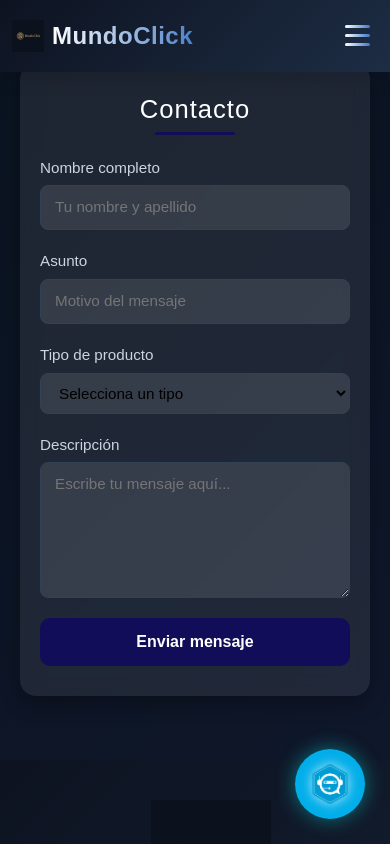
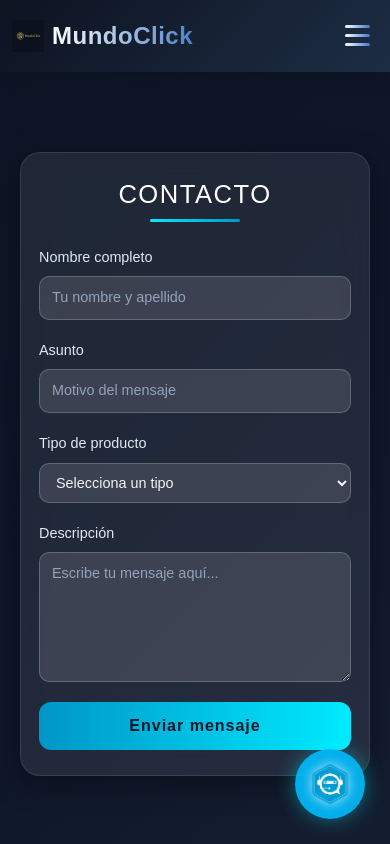
Before and after one commit to KarimSalim1/ReactMundoClick, a React (Vite) app: page /contact in a window 390 px wide. Shown: the top 844 px of the page. Built offline with nearby package versions, Linux system fonts and the light colour scheme; no server answers.

Commit message:
ordenando style y agregando el buscador de productos

```diff
--- a/src/components/Navigate.jsx
+++ b/src/components/Navigate.jsx
@@ -22,7 +22,6 @@ export const Navigate = () => {
                 <Navbar.Collapse id="basic-navbar-nav">
                     <Nav className="ms-auto">
                         <NavLink to="/" className="nav-link-custom">Inicio</NavLink>
-                        <NavLink to="/category" className="nav-link-custom">Categorías</NavLink>
                         <NavLink to="/aboutUsPage" className="nav-link-custom">Acerca de Nosotros</NavLink>
                         <NavLink to="/contact" className="nav-link-custom">Contacto</NavLink>
                     </Nav>
--- a/src/styles/AboutUsPage.css
+++ b/src/styles/AboutUsPage.css
@@ -48,7 +48,7 @@ h3 {
 
 /* SECCIÓN ACERCA DE NOSOTROS */
 .acercaNosotros {
-    padding: 7rem 1.5rem;
+    padding: 4rem 1.5rem;
     text-align: center;
 }
 
@@ -167,6 +167,9 @@ hr {
 
 /* RESPONSIVE */
 @media (max-width: 500px) {
+    .acercaNosotros {
+        padding: 1rem 1rem;
+    }
     h1 {
         font-size: 2rem;
     }
--- a/src/styles/Contact.css
+++ b/src/styles/Contact.css
@@ -1,46 +1,70 @@
-
+/* === SECCIÓN PRINCIPAL === */
 #contact-page {
   display: flex;
   justify-content: center;
   align-items: center;
-  min-height: 90vh;
-  background: linear-gradient(135deg, #0a1320, #0f172a);
+  min-height: 110vh;
+  background: linear-gradient(135deg, #0a1320, #0f172a, #1e293b);
+  background-size: 200% 200%;
+  animation: fondoAnimado 8s ease infinite;
   padding: 40px 20px;
   font-family: "Poppins", sans-serif;
 }
 
+@keyframes fondoAnimado {
+  0% { background-position: 0% 50%; }
+  50% { background-position: 100% 50%; }
+  100% { background-position: 0% 50%; }
+}
+
+/* === CONTENEDOR === */
 #contact-section {
   background: rgba(255, 255, 255, 0.08);
-  border-radius: 16px;
-  backdrop-filter: blur(10px);
-  box-shadow: 0 8px 20px rgba(0, 0, 0, 0.3);
-  padding: 40px 30px;
+  border-radius: 20px;
+  backdrop-filter: blur(12px);
+  box-shadow: 0 8px 30px rgba(0, 0, 0, 0.4);
+  padding: 45px 35px;
   width: 100%;
   max-width: 600px;
   animation: aparecer 0.8s ease;
+  border: 1px solid rgba(255, 255, 255, 0.1);
 }
 
+@keyframes aparecer {
+  from {
+    opacity: 0;
+    transform: translateY(20px);
+  }
+  to {
+    opacity: 1;
+    transform: translateY(0);
+  }
+}
+
+/* === TÍTULO === */
 #contact-title {
   text-align: center;
-  font-size: 2rem;
+  font-size: 2.3rem;
   color: #ffffff;
-  margin-bottom: 30px;
-  letter-spacing: 1px;
+  margin-bottom: 35px;
+  letter-spacing: 1.5px;
+  text-transform: uppercase;
   position: relative;
 }
 
 #contact-title::after {
   content: "";
   position: absolute;
-  bottom: -8px;
+  bottom: -10px;
   left: 50%;
   transform: translateX(-50%);
-  width: 80px;
+  width: 90px;
   height: 3px;
-  background-color: #120d58;
+  background: linear-gradient(90deg, #00eaff, #0096c7);
   border-radius: 2px;
 }
 
+/* === CAMPOS === */
 .contact-field {
   display: flex;
   flex-direction: column;
@@ -48,58 +72,91 @@
 }
 
 .contact-field label {
-  color: #cbd5e1;
-  margin-bottom: 6px;
-  font-size: 0.95rem;
+  color: #e2e8f0;
+  margin-bottom: 8px;
+  font-size: 1rem;
+  font-weight: 500;
 }
 
 .contact-field input,
 .contact-field select,
 .contact-field textarea {
-  background: rgba(255, 255, 255, 0.1);
-  border: 1px solid #334155;
-  color: #000000;
-  border-radius: 8px;
-  padding: 10px 14px;
-  font-size: 0.95rem;
+  background: rgba(255, 255, 255, 0.12);
+  border: 1px solid rgba(255, 255, 255, 0.2);
+  color: #f1f5f9;
+  border-radius: 10px;
+  padding: 12px 16px;
+  font-size: 1rem;
   transition: all 0.3s ease;
+}
+
+.contact-field input::placeholder,
+.contact-field textarea::placeholder {
+  color: #94a3b8;
 }
 
 .contact-field input:focus,
 .contact-field select:focus,
 .contact-field textarea:focus {
-  border-color: #00b4d8;
+  border-color: #000000;
   outline: none;
-  box-shadow: 0 0 8px rgba(0, 180, 216, 0.4);
+  box-shadow: 0 0 10px rgb(255, 255, 255);
+  background: rgba(6, 6, 53, 0.712);
 }
 
+/* === BOTÓN === */
 #contact-submit {
   width: 100%;
-  background-color: #120d58;
-  color: white;
-  font-weight: 600;
+  background: linear-gradient(90deg, #0096c7, #00eaff);
+  color: #0f172a;
+  font-weight: 700;
   border: none;
-  border-radius: 10px;
-  padding: 12px;
-  font-size: 1rem;
+  border-radius: 12px;
+  padding: 14px;
+  font-size: 1.05rem;
   cursor: pointer;
   transition: all 0.3s ease;
+  letter-spacing: 1px;
 }
 
 #contact-submit:hover {
-  background-color: #0096c7;
-  transform: scale(1.02);
-  box-shadow: 0 0 10px rgba(0, 180, 216, 0.5);
+  transform: scale(1.04);
+  box-shadow: 0 0 15px rgba(0, 234, 255, 0.6);
 }
 
+/* === RESPONSIVE === */
+@media (max-width: 768px) {
+  #contact-section {
+    padding: 35px 25px;
+  }
 
+  #contact-title {
+    font-size: 1.9rem;
+  }
 
-@media (max-width: 600px) {
+  #contact-submit {
+    font-size: 1rem;
+    padding: 12px;
+  }
+}
+
+@media (max-width: 480px) {
   #contact-section {
-    padding: 30px 20px;
+    padding: 25px 18px;
   }
 
   #contact-title {
     font-size: 1.6rem;
   }
+
+  .contact-field label {
+    font-size: 0.9rem;
+  }
+
+  .contact-field input,
+  .contact-field select,
+  .contact-field textarea {
+    font-size: 0.9rem;
+    padding: 10px 12px;
+  }
 }
--- a/src/styles/HomePage.css
+++ b/src/styles/HomePage.css
@@ -4,6 +4,34 @@ main {
   padding-top: 8.5rem;
 }
 
+
+/* ---------- BUSCADOR ---------- */
+.buscador-section {
+  margin-top: 3rem;
+}
+
+.buscador-input {
+  width: 60%;
+  max-width: 500px;
+  padding: 12px 18px;
+  font-size: 1rem;
+  border-radius: 25px;
+  border: 2px solid #00ffe7;
+  background-color: #0d1321;
+  color: #fff;
+  transition: all 0.3s ease;
+}
+
+.buscador-input::placeholder {
+  color: #aaa;
+}
+
+.buscador-input:focus {
+  outline: none;
+  border-color: #ffc107;
+  box-shadow: 0 0 10px #ffc107;
+  background-color: #ffffff;
+}
 
 
 .seccion-titulo {
--- a/src/styles/Register.css
+++ b/src/styles/Register.css
@@ -318,8 +318,10 @@
 }
 /* Responsive */
 @media (max-width: 768px) {
+
   .contenido-registro {
     flex-direction: column;
+
   }
 
   .marca-registro {
```
Also changed, not shown: src/pages/HomePage.jsx (+70 -66 lines).
